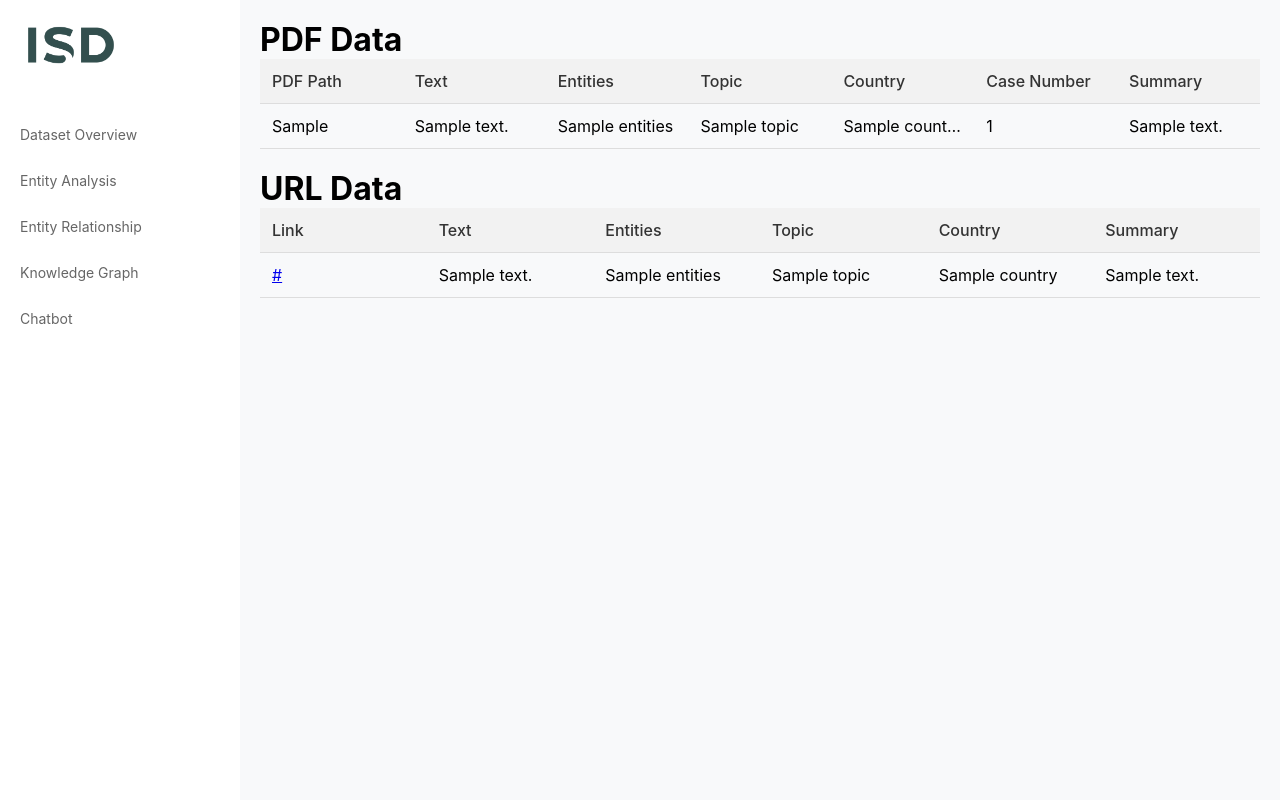
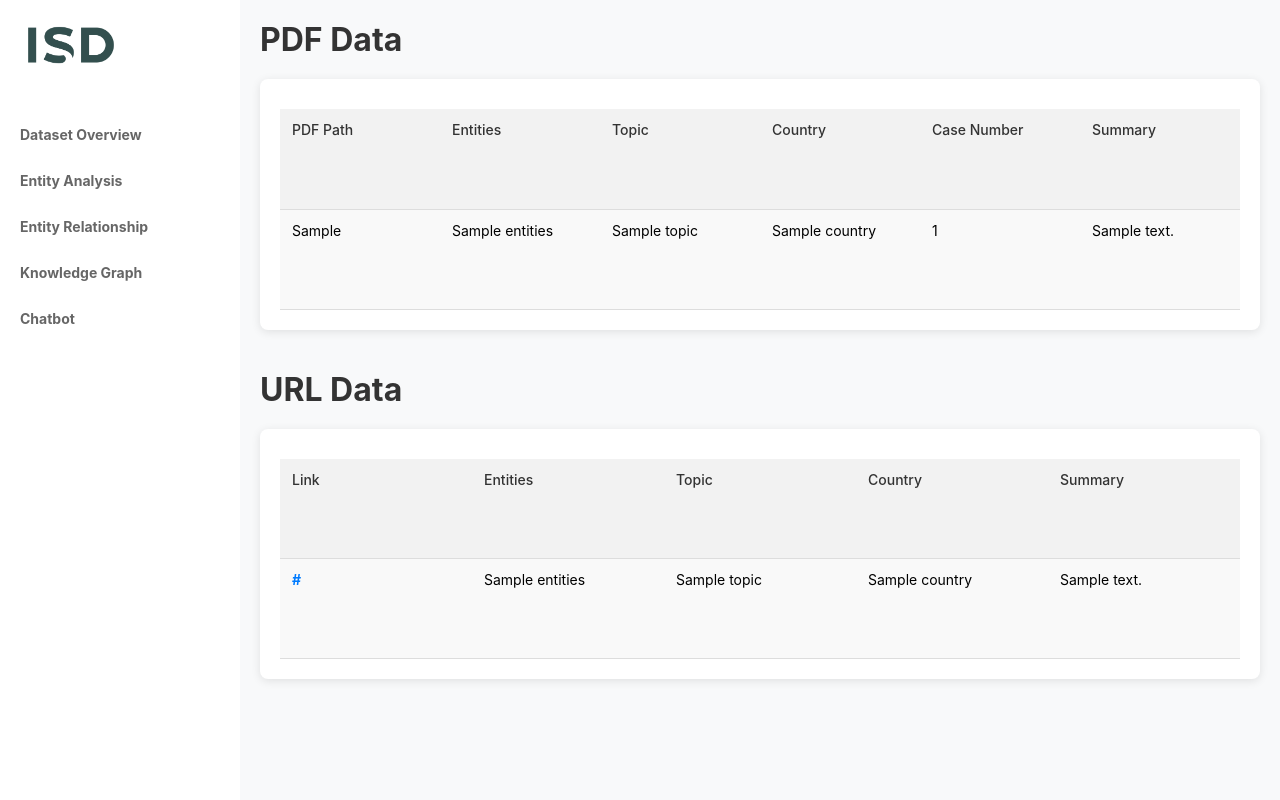
Before and after one commit to haphuong1810103/SMU-Datathon-2025, a Flask app: template templates/overview.html in a window 1280 px wide. Run offline with Flask 3, Linux system fonts and the light colour scheme; the template is opened without the code that fills it: most values are stand-ins (such as "Sample title", 1, 10 or a date in 2020); parts of the project's set-up code (start-up, migrations or seed data) failed here and were passed over; some libraries are stand-ins or nearby versions.

Commit message:
added layout changes

```diff
--- a/app.py
+++ b/app.py
@@ -11,6 +11,7 @@
 import matplotlib
 matplotlib.use('Agg')
 import matplotlib.pyplot as plt
+import ast
 
 
 
@@ -33,7 +34,19 @@
     pdf_df = pd.read_csv(pdf_csv_path)
     url_df = pd.read_csv(url_csv_path)
 
+    def process_entities(entities_column):
+        entities_list = ast.literal_eval(entities_column)
+        formatted_entities = [f"{entity['span']} ({entity['label']})" for entity in entities_list]
+        return ', '.join(formatted_entities)
+
+    # Apply the function to the 'entities' column for both DataFrames
+    pdf_df['entities'] = pdf_df['entities'].apply(process_entities)
+    url_df['entities'] = url_df['entities'].apply(process_entities)
+
+
     # Pass the dataframes directly to the template
+    pdf_df = pdf_df.fillna('')  # Replace NaN with an empty string
+    url_df = url_df.fillna('')
     return render_template('overview.html', pdf_df=pdf_df, url_df=url_df)
 
 # Sample data
--- a/templates/overview.html
+++ b/templates/overview.html
@@ -10,6 +10,130 @@
 {% endblock %}
 
 {% block content %}
+    <style>
+        /* General styling */
+        body {
+            font-family: 'Arial', sans-serif;
+            background-color: #f4f7fc;
+            margin: 0;
+            padding: 0;
+        }
+
+        h1 {
+            font-size: 2rem;
+            margin-bottom: 20px;
+            color: #333;
+        }
+
+        .table-container {
+            background-color: #fff;
+            padding: 20px;
+            border-radius: 8px;
+            box-shadow: 0 2px 10px rgba(0, 0, 0, 0.1);
+            margin-bottom: 40px;
+            overflow-y: auto; /* Enable scrolling */
+            display: block;
+        }
+
+        .table {
+            width: 100%;
+            border-collapse: collapse;
+            font-size: 14px;
+            margin-top: 10px;
+        }
+
+
+        th, td {
+            padding: 15px 20px;
+            height: 100px; /* Adjust as needed */
+            text-align: left;
+            min-height: 80px; /* Increase row height */
+            vertical-align: top; /* Ensure text starts at the top */
+            word-wrap: break-word;
+        }
+
+        /* Reduce the width of the first column */
+        td.pdf-path-column {
+            max-width: 100px;
+            min-width: 100px;
+            word-wrap: break-word;
+            white-space: normal;
+        }
+
+        /* Allow multi-line text */
+        td.text-column, td.summary-column {
+            white-space: normal; /* Allow text to wrap */
+            word-wrap: break-word; /* Break long words */
+            max-height: 150px; /* Allow expansion */
+        }
+
+        th {
+            background-color: #007BFF;
+            color: white;
+            font-weight: bold;
+        }
+
+        td {
+            background-color: #f9f9f9;
+            border-bottom: 1px solid #ddd;
+        }
+
+        tr:nth-child(even) td {
+            background-color: #f1f1f1;
+        }
+
+        tr:hover td {
+            background-color: #eef4ff;
+        }
+
+        a {
+            color: #007BFF;
+            text-decoration: none;
+            font-weight: bold;
+        }
+
+        a:hover {
+            color: #0056b3;
+        }
+
+        /* Column adjustments */
+        td.text-column, td.summary-column {
+            overflow: hidden;
+            text-overflow: ellipsis;
+            white-space: normal; /* Prevent text from wrapping */
+            max-height: 50px; /* Limit the row height */
+        }
+
+        td.pdf-path-column {
+            max-width: 150px; /* Limit PDF path column length */
+            text-overflow: ellipsis;
+            overflow: hidden;
+            white-space: nowrap;
+        }
+
+        /* Handling NaN values */
+        td.nan-replace {
+            text-align: center;
+            color: #888;
+        }
+
+        /* Responsive table */
+        @media (max-width: 768px) {
+            .table-container {
+                padding: 15px;
+            }
+
+            .table {
+                font-size: 12px;
+            }
+
+            th, td {
+                padding: 10px;
+            }
+        }
+    </style>
+
+    <!-- PDF Data -->
     <h1>PDF Data</h1>
 
     <div class="table-container">
@@ -17,7 +141,7 @@
             <thead>
                 <tr>
                     <th>PDF Path</th>
-                    <th>Text</th>
+                    <!--<th>Text</th>-->
                     <th>Entities</th>
                     <th>Topic</th>
                     <th>Country</th>
@@ -28,26 +152,27 @@
             <tbody>
                 {% for index, row in pdf_df.iterrows() %}
                 <tr>
-                    <td>{{ row['PDF Path'] }}</td>
-                    <td>{{ row['Text'] }}</td>
-                    <td>{{ row['entities'] }}</td>
-                    <td>{{ row['topic'] }}</td>
-                    <td>{{ row['country'] }}</td>
-                    <td>{{ row['case_number'] }}</td>
-                    <td>{{ row['Summary'] }}</td>
+                    <td class="pdf-path-column">{{ row['PDF Path'] if row['PDF Path'] != 'NaN' else '' }}</td>
+                    <!-- <td class="text-column">{{ row['Text'] if row['Text'] != 'NaN' else '' }}</td> -->
+                    <td>{{ row['entities'] if row['entities'] != 'NaN' else '' }}</td>
+                    <td>{{ row['topic'] if row['topic'] != 'NaN' else '' }}</td>
+                    <td>{{ row['country'] if row['country'] != 'NaN' else '' }}</td>
+                    <td>{{ row['case_number'] if row['case_number'] != 'NaN' else '' }}</td>
+                    <td class="summary-column">{{ row['Summary'] if row['Summary'] != 'NaN' else '' }}</td>
                 </tr>
                 {% endfor %}
             </tbody>
         </table>
     </div>
 
+    <!-- URL Data -->
     <h1>URL Data</h1>
     <div class="table-container">
         <table id="url-table" class="table">
             <thead>
                 <tr>
                     <th>Link</th>
-                    <th>Text</th>
+                    <!--<th>Text</th>-->
                     <th>Entities</th>
                     <th>Topic</th>
                     <th>Country</th>
@@ -57,12 +182,12 @@
             <tbody>
                 {% for index, row in url_df.iterrows() %}
                 <tr>
-                    <td><a href="{{ row['Link'] }}" target="_blank">{{ row['Link'] }}</a></td>
-                    <td>{{ row['Text'] }}</td>
-                    <td>{{ row['entities'] }}</td>
-                    <td>{{ row['topic'] }}</td>
-                    <td>{{ row['country'] }}</td>
-                    <td>{{ row['Summary'] }}</td>
+                    <td><a href="{{ row['Link'] }}" target="_blank">{{ row['Link'] if row['Link'] != 'NaN' else '' }}</a></td>
+                    <!--<td class="text-column">{{ row['Text'] if row['Text'] != 'NaN' else '' }}</td>-->
+                    <td>{{ row['entities'] if row['entities'] != 'NaN' else '' }}</td>
+                    <td>{{ row['topic'] if row['topic'] != 'NaN' else '' }}</td>
+                    <td>{{ row['country'] if row['country'] != 'NaN' else '' }}</td>
+                    <td class="summary-column">{{ row['Summary'] if row['Summary'] != 'NaN' else '' }}</td>
                 </tr>
                 {% endfor %}
             </tbody>
```
Also changed, not shown: 1 other file.
